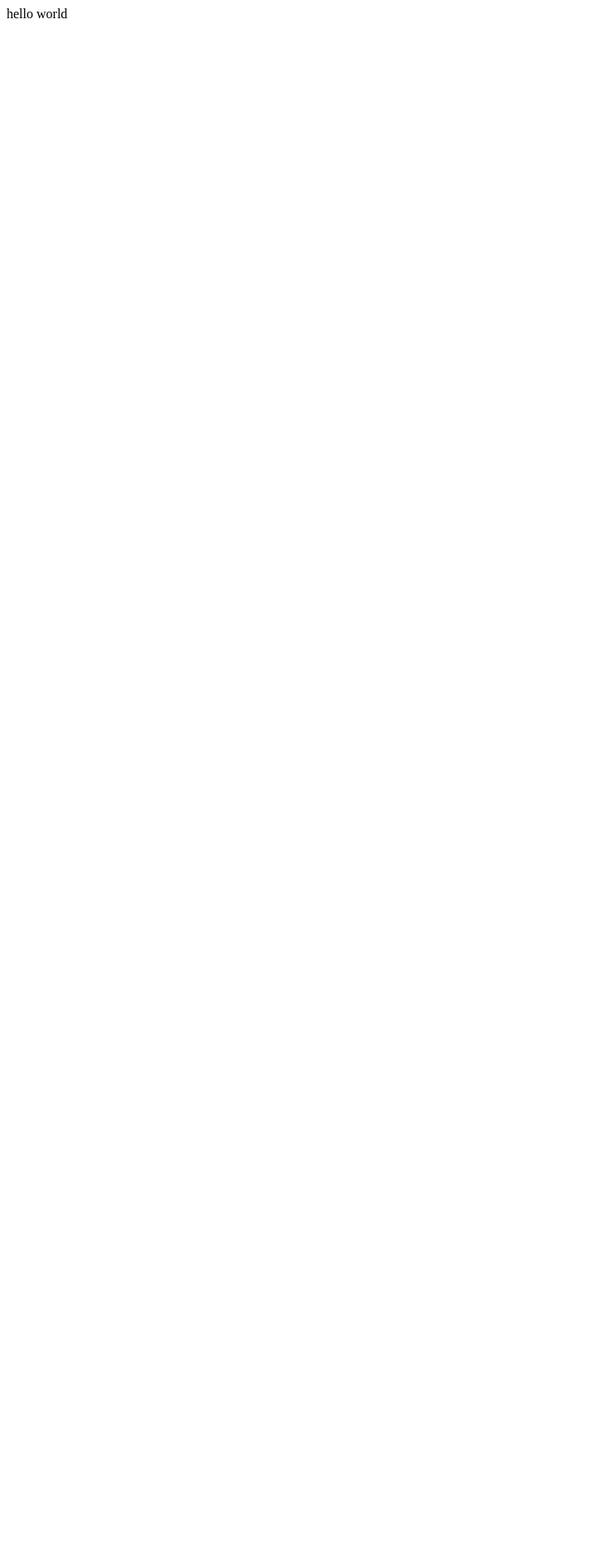
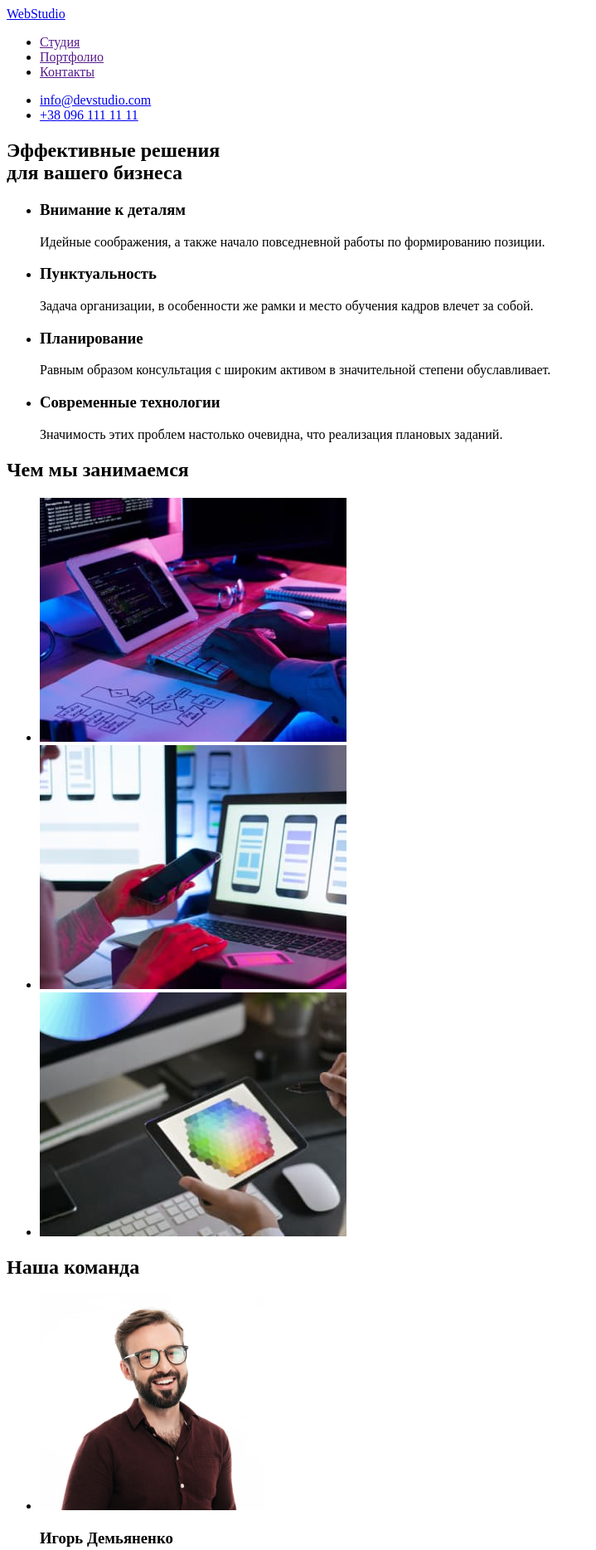
Before and after one commit to VikiBay/goit-markup-hw-01, a plain HTML site: page index.html in a window 1280 px wide. Shown: the top 1868 px of the page at 83% size, without its empty margins (0-719 px from the left). Before the commit the page ends 800 px from the top, so only its background shows below. Drawn offline with Linux system fonts and the light colour scheme.

Commit message:
Первое сохранение домашки

```diff
--- a/index.html
+++ b/index.html
@@ -1,12 +1,93 @@
 <!DOCTYPE html>
-<html lang="en">
+<html lang="ru">
 <head>
     <meta charset="UTF-8">
     <meta http-equiv="X-UA-Compatible" content="IE=edge">
     <meta name="viewport" content="width=device-width, initial-scale=1.0">
-    <title>Document</title>
+    <title>Студия</title>
 </head>
 <body>
-    hello world
+    <header>
+        <a href="/">WebStudio</a>
+        <nav>
+            <ul>
+                <li><a href="">Студия</a></li>
+                <li><a href="">Портфолио</a></li>
+                <li><a href="">Контакты</a></li>
+            </ul>
+        </nav>
+
+        <ul>
+            <li><a href="mailto:info@devstudio.com">info@devstudio.com</a></li>
+            <li><a href="tel:+380961111111">+38 096 111 11 11</a></li>
+        </ul>
+
+    </header>
+
+    <div>
+        <section>
+            <h1>Эффективные решения <br> для вашего бизнеса</h1>
+        </section>
+    </div>
+    <div>
+        <section>
+        <ul>
+            <li>
+                <h3>Внимание к деталям</h3>
+                <p>Идейные соображения, а также начало повседневной работы по формированию позиции.</p>
+            </li>
+            <li>
+                <h3>Пунктуальность</h3>
+                <p>Задача организации, в особенности же рамки и место обучения кадров влечет за собой.</p>
+            </li>
+            <li>
+                <h3>Планирование</h3>
+                <p>Равным образом консультация с широким активом в значительной степени обуславливает.</p>
+            </li>
+            <li>
+                <h3>Современные технологии</h3>
+                <p>Значимость этих проблем настолько очевидна, что реализация плановых заданий.</p>
+            </li>
+        </ul>
+        </section>
+        <section>
+            <h2>Чем мы занимаемся</h2>
+            <ul>
+                <li><img src="./images/actions1.jpg" alt="Десктопные приложения" width="370"></li>
+                <li><img src="./images/actions2.jpg" alt="Мобильные приложения" width="370"></li>
+                <li><img src="./images/actions3.jpg" alt="Дизайнерские решения" width="370"></li>
+            </ul>
+        </section>
+    </div>
+    <div>
+        <section>
+            <h2>Наша команда</h2>
+            <ul>
+                <li>
+                    <img src="./images/team1.jpg" alt="Дизайнер" width="270">
+                    <h3>Игорь Демьяненко</h3>
+                    <p>Product Designer</p>
+                </li>
+                <li>
+                    <img src="./images/team2.jpg" alt="Разработчик" width="270">
+                    <h3>Ольга Репина</h3>
+                    <p>Frontend Developer</p>
+                </li>
+                <li>
+                    <img src="./images/team3.jpg" alt="Маркетолог" width="270">
+                    <h3>Николай Тарасов</h3>
+                    <p>Marketing</p>
+                </li>
+                <li>
+                    <img src="./images/team4.jpg" alt="UI дизайнер" width="270">
+                    <h3>Михаил Ермаков</h3>
+                    <p>UI Designer</p>
+                </li>
+            </ul>
+        </section>
+        <footer>
+
+        </footer>
+    </div>
 </body>
 </html>
```
Also changed, not shown: .prettierrc.json (added), images/actions1.jpg (added), images/actions2.jpg (added), images/actions3.jpg (added), images/pexels-photo.jpeg (added), images/team1.jpg (added), images/team2.jpg (added), images/team3.jpg (added), images/team4.jpg (added).
